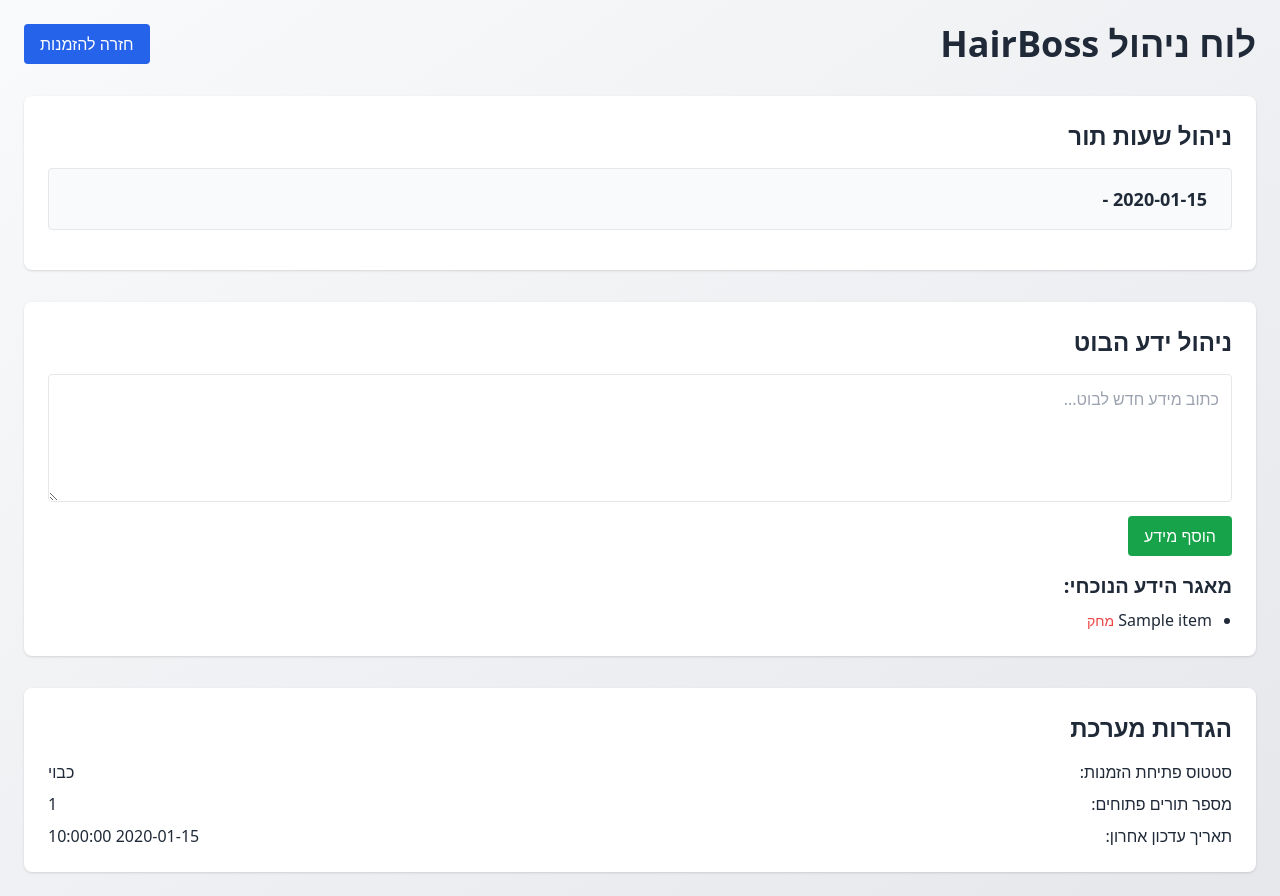
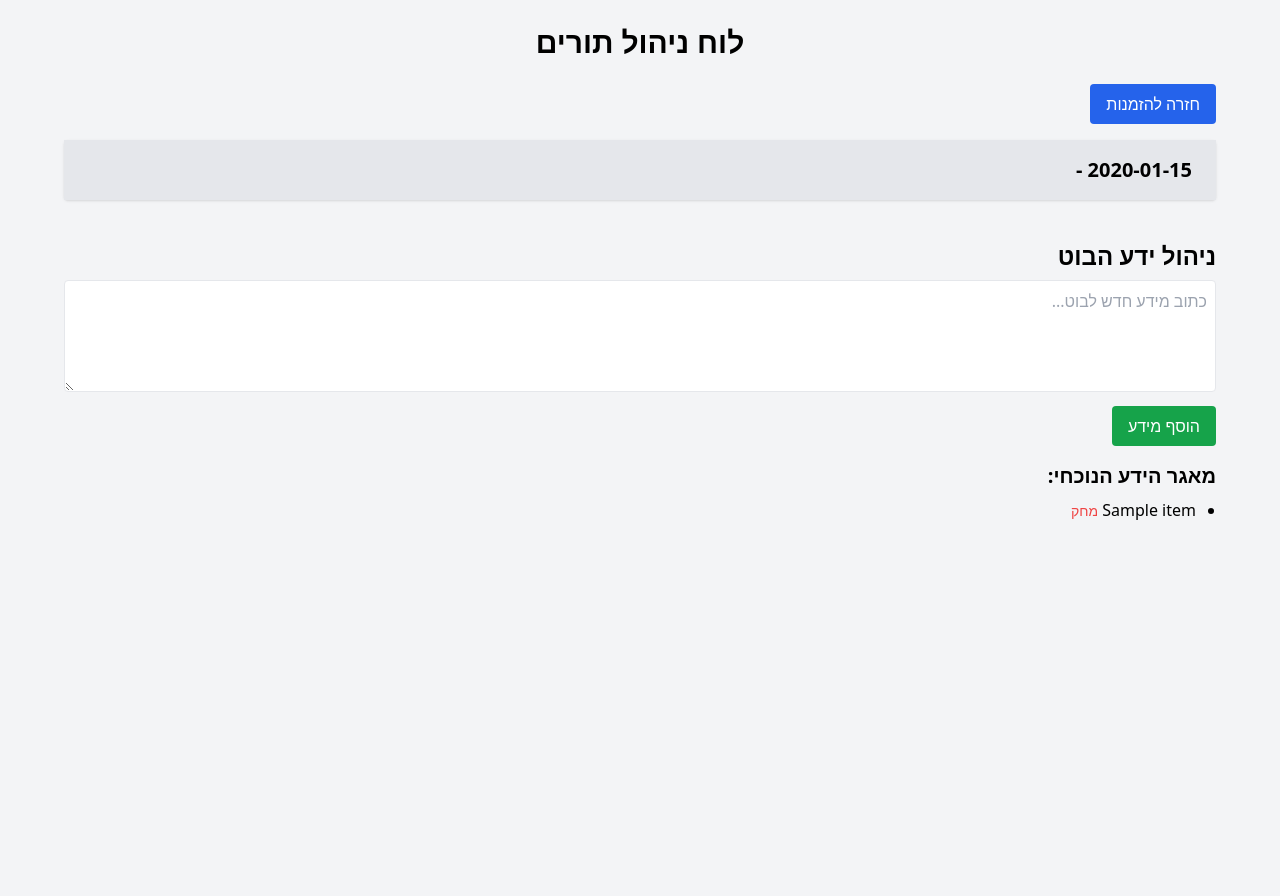
Before and after one commit to Nextwave19/barber, a Flask app: template templates/admin_command.html in a window 1280 px wide. After the commit the page ends 520 px from the top, so only its background shows below. Run offline with Flask 3, Linux system fonts and the light colour scheme; the template is opened without the code that fills it: most values are stand-ins (such as "Sample title", 1, 10 or a date in 2020); some libraries are stand-ins or nearby versions.

Commit message:
Update admin_command.html

```diff
--- a/templates/admin_command.html
+++ b/templates/admin_command.html
@@ -2,11 +2,11 @@
 <html lang="he" dir="rtl">
 <head>
     <meta charset="UTF-8">
-    <title>HairBoss Admin</title>
+    <title>לוח ניהול תורים</title>
     <script src="https://cdn.tailwindcss.com"></script>
     <style>
         .disabled-slot {
-            background-color: #d1d5db !important;
+            background-color: #d1d5db !important; /* אפור */
             color: #4b5563;
         }
         .accordion-content {
@@ -15,69 +15,85 @@
         .accordion.open .accordion-content {
             display: block;
         }
-        .tag {
-            @apply px-2 py-1 text-sm bg-gray-200 rounded-full;
-        }
     </style>
 </head>
-<body class="bg-gradient-to-br from-gray-50 to-gray-200 min-h-screen text-gray-800">
-    <div class="max-w-7xl mx-auto p-6">
-        <header class="flex justify-between items-center mb-8">
-            <h1 class="text-4xl font-bold">לוח ניהול HairBoss</h1>
-            <a href="/" class="px-4 py-2 bg-blue-600 text-white rounded hover:bg-blue-700">חזרה להזמנות</a>
-        </header>
+<body class="bg-gray-100 p-6">
+    <div class="max-w-6xl mx-auto">
+        <h1 class="text-3xl font-bold mb-6 text-center">לוח ניהול תורים</h1>
 
-        <section class="bg-white rounded-lg shadow p-6 mb-8">
-            <h2 class="text-2xl font-bold mb-4">ניהול שעות תור</h2>
+        <a href="/" class="inline-block mb-4 px-4 py-2 bg-blue-600 text-white rounded hover:bg-blue-700">חזרה להזמנות</a>
+
         {% for date, times in free_slots.items() %}
-                <div class="accordion bg-gray-50 border rounded mb-4">
-                    <button onclick="this.parentElement.classList.toggle('open')" class="w-full px-6 py-4 text-right text-lg font-semibold hover:bg-gray-100">
+            <div class="bg-white rounded shadow mb-4 accordion">
+                <button onclick="this.parentElement.classList.toggle('open')" class="w-full px-6 py-4 text-right text-xl font-semibold bg-gray-200 hover:bg-gray-300">
                     {{ date }} - {{ get_day_name(date) }}
                 </button>
                 <div class="accordion-content px-6 py-4">
-                        <div class="flex flex-wrap gap-3 mb-4">
-                            {% for time in times %}
+
+                    <!-- השבתת כל היום -->
+                    <form method="POST" action="/admin_command" class="mb-4">
+                        <input type="hidden" name="action" value="disable_day">
+                        <input type="hidden" name="date" value="{{ date }}">
+                        <button type="submit" class="bg-red-500 text-white px-4 py-2 rounded hover:bg-red-600">
+                            השבת את כל היום
+                        </button>
+                    </form>
+
+                    <div class="flex flex-wrap gap-2">
+                        {% set all_times = ["08:00", "09:00", "10:00", "11:00", "12:00",
+                                            "13:00", "14:00", "15:00", "16:00", "17:00",
+                                            "18:00", "19:00"] %}
+                        {% for time in all_times %}
+                            {% set is_active = time in times %}
+                            {% set is_disabled = disabled_slots.get(date) and time in disabled_slots[date] %}
+                            {% if is_active %}
                                 <div class="flex items-center gap-2">
-                                    <form method="POST" action="/admin_command">
-                                        <input type="hidden" name="action" value="{% if disabled_slots.get(date) and time in disabled_slots[date] %}enable{% else %}disable{% endif %}">
+                                    <form method="POST" action="/admin_command" class="inline">
+                                        <input type="hidden" name="action" value="toggle">
                                         <input type="hidden" name="date" value="{{ date }}">
                                         <input type="hidden" name="time" value="{{ time }}">
-                                        <button type="submit" class="px-3 py-1 rounded border {% if disabled_slots.get(date) and time in disabled_slots[date] %}disabled-slot{% else %}bg-green-100 hover:bg-green-200{% endif %}">
+                                        <button type="submit"
+                                            class="px-3 py-1 rounded border {% if is_disabled %}disabled-slot{% else %}bg-green-100 hover:bg-green-200{% endif %}">
                                             {{ time }}
                                         </button>
                                     </form>
-                                    <form method="POST" action="/admin_command">
+                                    <form method="POST" action="/admin_command" class="inline">
                                         <input type="hidden" name="action" value="remove">
                                         <input type="hidden" name="date" value="{{ date }}">
                                         <input type="hidden" name="time" value="{{ time }}">
-                                        <button type="submit" class="text-red-500 hover:underline text-sm">מחק</button>
+                                        <button type="submit" class="px-2 py-1 text-red-600 border border-red-600 rounded hover:bg-red-100">מחק</button>
                                     </form>
                                 </div>
+                            {% else %}
+                                <form method="POST" action="/admin_command" class="inline">
+                                    <input type="hidden" name="action" value="add">
+                                    <input type="hidden" name="date" value="{{ date }}">
+                                    <input type="hidden" name="time" value="{{ time }}">
+                                    <button type="submit" class="px-3 py-1 border text-gray-500 hover:bg-gray-200 rounded">
+                                        + {{ time }}
+                                    </button>
+                                </form>
+                            {% endif %}
                         {% endfor %}
                     </div>
-                        <form method="POST" action="/admin_command" class="flex items-center gap-2">
-                            <input type="hidden" name="action" value="add">
-                            <input type="hidden" name="date" value="{{ date }}">
-                            <input type="time" name="time" required class="border p-1 rounded">
-                            <button type="submit" class="bg-blue-600 text-white px-3 py-1 rounded hover:bg-blue-700">הוסף שעה</button>
-                        </form>
+
                 </div>
             </div>
         {% endfor %}
-        </section>
 
-        <section class="bg-white rounded-lg shadow p-6 mb-8">
-            <h2 class="text-2xl font-bold mb-4">ניהול ידע הבוט</h2>
+        <div class="mt-10">
+            <h2 class="text-2xl font-bold mb-2">ניהול ידע הבוט</h2>
             <form method="POST" action="/update_knowledge" class="mb-4">
-                <textarea name="new_knowledge" placeholder="כתוב מידע חדש לבוט..." required class="w-full border p-3 rounded mb-2 h-32"></textarea>
+                <textarea name="new_knowledge" placeholder="כתוב מידע חדש לבוט..." required
+                          class="w-full border p-2 rounded mb-2 h-28"></textarea>
                 <button type="submit" class="bg-green-600 text-white px-4 py-2 rounded hover:bg-green-700">הוסף מידע</button>
             </form>
 
             <h3 class="text-xl font-semibold mb-2">מאגר הידע הנוכחי:</h3>
-            <ul class="list-disc pr-5 space-y-1">
+            <ul class="list-disc pr-5">
                 {% for item in custom_knowledge %}
-                    <li>
-                        <span>{{ item }}</span>
+                    <li class="mb-1">
+                        {{ item }}
                         <form method="POST" action="/remove_knowledge" class="inline">
                             <input type="hidden" name="item" value="{{ item }}">
                             <button type="submit" class="text-red-500 hover:underline text-sm ml-2">מחק</button>
@@ -85,32 +101,16 @@
                     </li>
                 {% endfor %}
             </ul>
-        </section>
+        </div>
+    </div>
 
-        <section class="bg-white rounded-lg shadow p-6">
-            <h2 class="text-2xl font-bold mb-4">הגדרות מערכת</h2>
-            <ul class="space-y-2">
-                <li class="flex justify-between items-center">
-                    <span>סטטוס פתיחת הזמנות:</span>
-                    <span class="tag">{% if booking_enabled %}פעיל{% else %}כבוי{% endif %}</span>
-                </li>
-                <li class="flex justify-between items-center">
-                    <span>מספר תורים פתוחים: </span>
-                    <span class="tag">{{ total_slots }}</span>
-                </li>
-                <li class="flex justify-between items-center">
-                    <span>תאריך עדכון אחרון: </span>
-                    <span class="tag">{{ last_updated }}</span>
-                </li>
-            </ul>
-        </section>
-    </div>
     <script>
+        // פתיחה אוטומטית של יום נוכחי
         const accordions = document.querySelectorAll('.accordion');
         const today = new Date().toISOString().split('T')[0];
-        accordions.forEach(acc => {
-            if (acc.querySelector('button').innerText.includes(today)) {
-                acc.classList.add('open');
+        accordions.forEach(accordion => {
+            if (accordion.querySelector('button').innerText.includes(today)) {
+                accordion.classList.add('open');
             }
         });
     </script>
```
Lines whose indentation alone changed are shown as unchanged.
